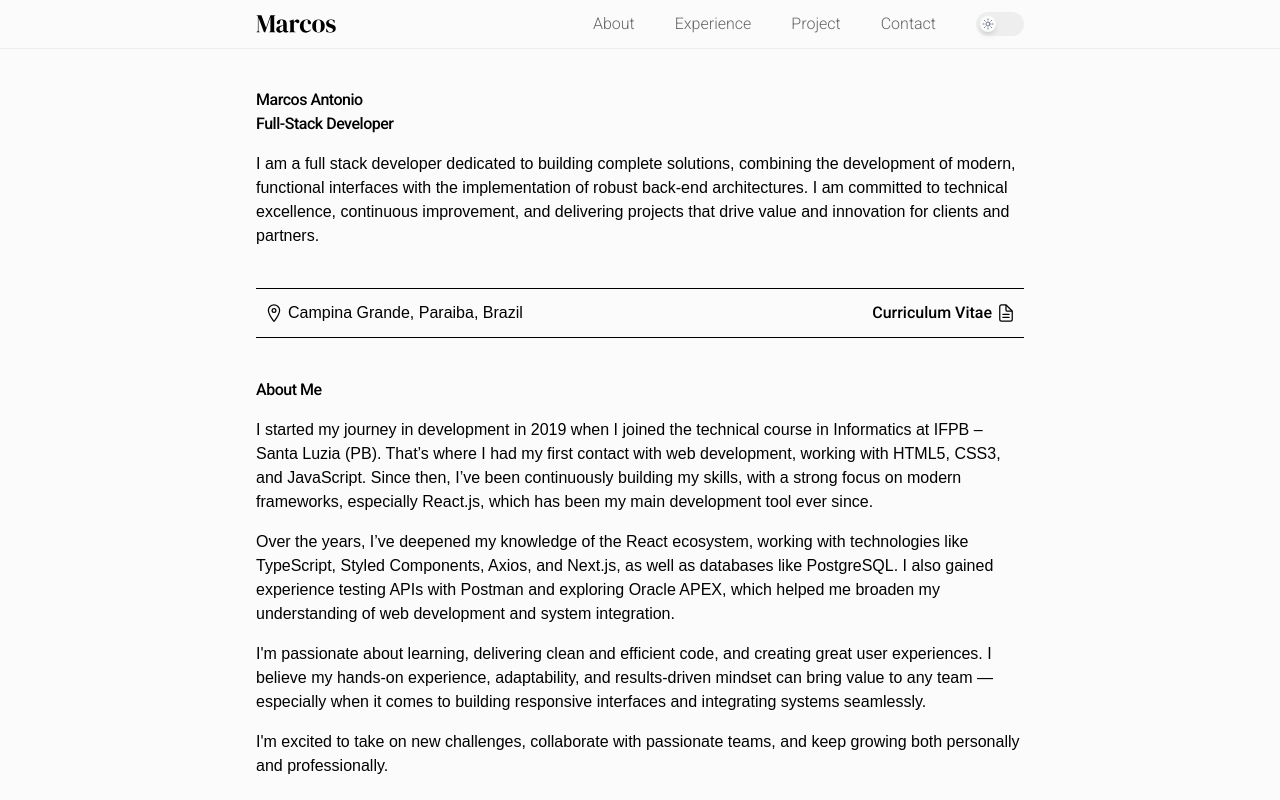
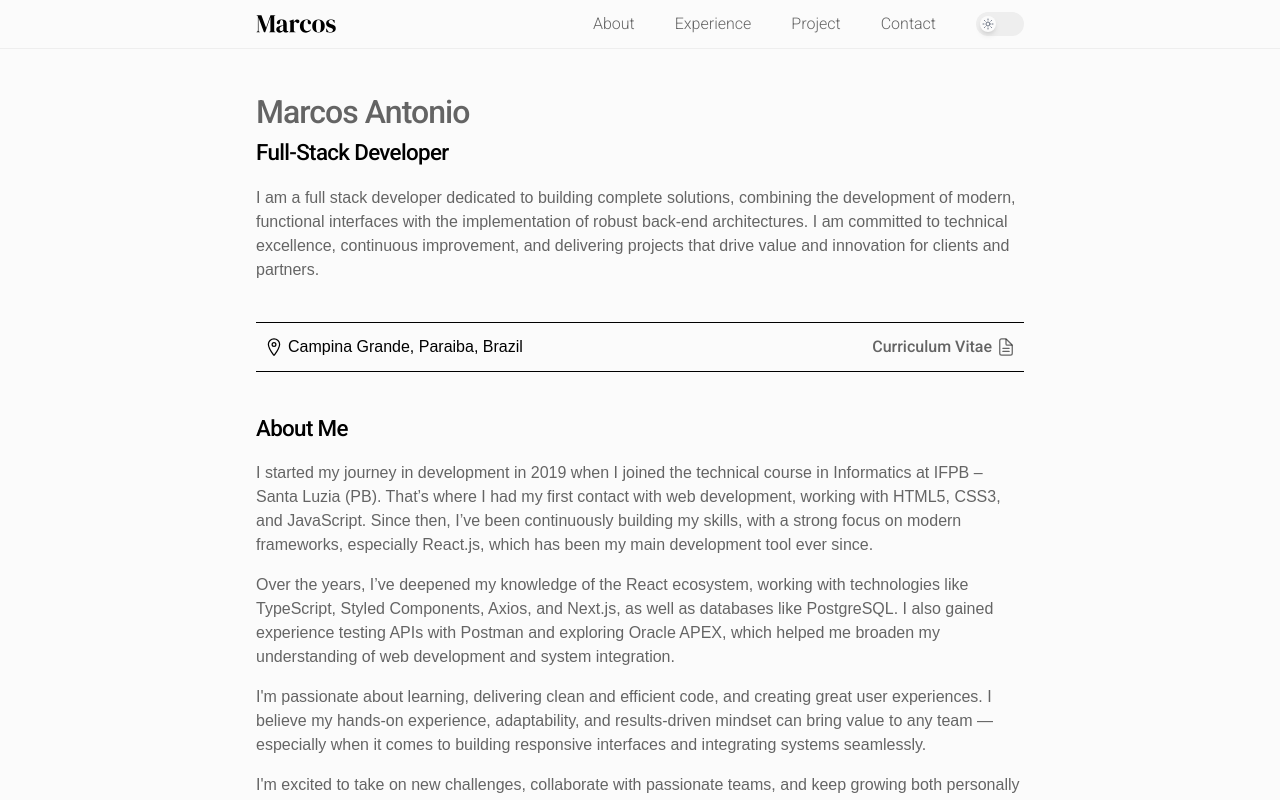
Before and after one commit to MarcosAntonio15243/MarcosAntonio15243.github.io, a Next.js app: page / in a window 1280 px wide. Shown: the top 800 px of the page. Built offline with nearby package versions, Linux system fonts and the light colour scheme.

Commit message:
style: add new global styles

```diff
--- a/src/app/globals.css
+++ b/src/app/globals.css
@@ -66,6 +66,31 @@ header {
 	border-color: var(--color-border);
 }
 
+h1 {
+	font-size: 2rem;
+	font-weight: 500;
+}
+
+h2 {
+	font-size: 1.4rem;
+	font-weight: 500;
+}
+
+h1,
+a,
+p {
+	color: var(--color-text-primary);
+}
+
+a:hover {
+	color: var(--color-text-secondary);
+}
+
+.bold {
+	font-weight: 600;
+	margin-inline: 2px;
+}
+
 .max-content-w {
 	@apply max-w-3xl mx-5;
 }
```
